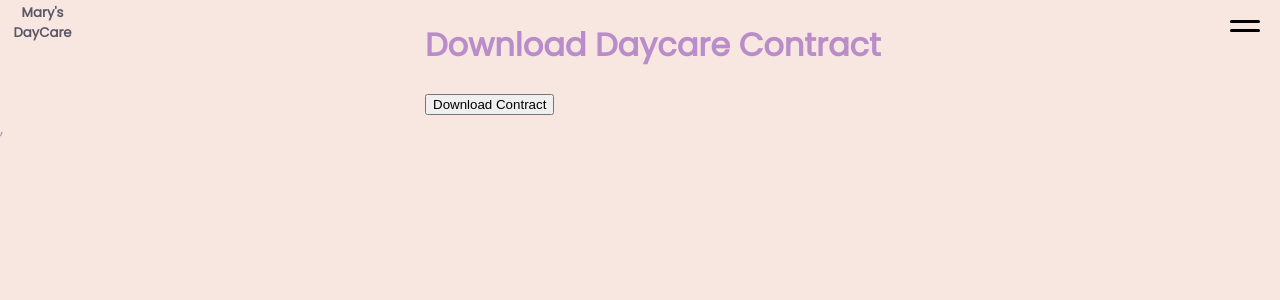
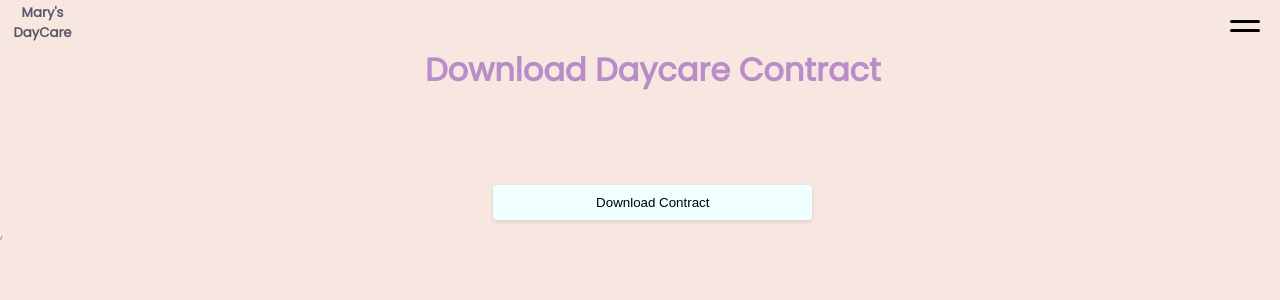
Before and after one commit to Alfredx48/marys-daycare, a React (Vite) app: page /download-contract in a window 1280 px wide. Shown: the top 300 px of the page. Built offline with nearby package versions, Linux system fonts and the light colour scheme.

Commit message:
styled contact form and navbar

```diff
--- a/src/components/DownloadContract.jsx
+++ b/src/components/DownloadContract.jsx
@@ -1,4 +1,5 @@
 import React from 'react';
+import "../styles/DownloadContract.css"
 
 const DownloadContract = () => {
   const downloadContract = () => {
@@ -7,8 +8,8 @@ const DownloadContract = () => {
 
   return (
     <div>
-      <h1>Download Daycare Contract</h1>
-      <button onClick={downloadContract}>Download Contract</button>
+      <h1 className='contract-header'>Download Daycare Contract</h1>
+      <button className='download' onClick={downloadContract}>Download Contract</button>
     </div>
   );
 };
--- /dev/null
+++ b/src/styles/DownloadContract.css
@@ -0,0 +1,21 @@
+.download {
+  display: flex;
+  justify-content: center;
+  margin: auto;
+	background-color: azure;
+	border: none;
+	cursor: pointer;
+	margin-top: 20%;
+  padding: 10px;
+  width: 70%;
+  border-radius: 4px;
+	box-shadow: 0 2px 4px rgba(0, 0, 0, 0.1);
+}
+
+.download:hover {
+	background-color: #ebd9d1;
+}
+
+.contract-header{
+  margin-top: 10%;
+}
```
